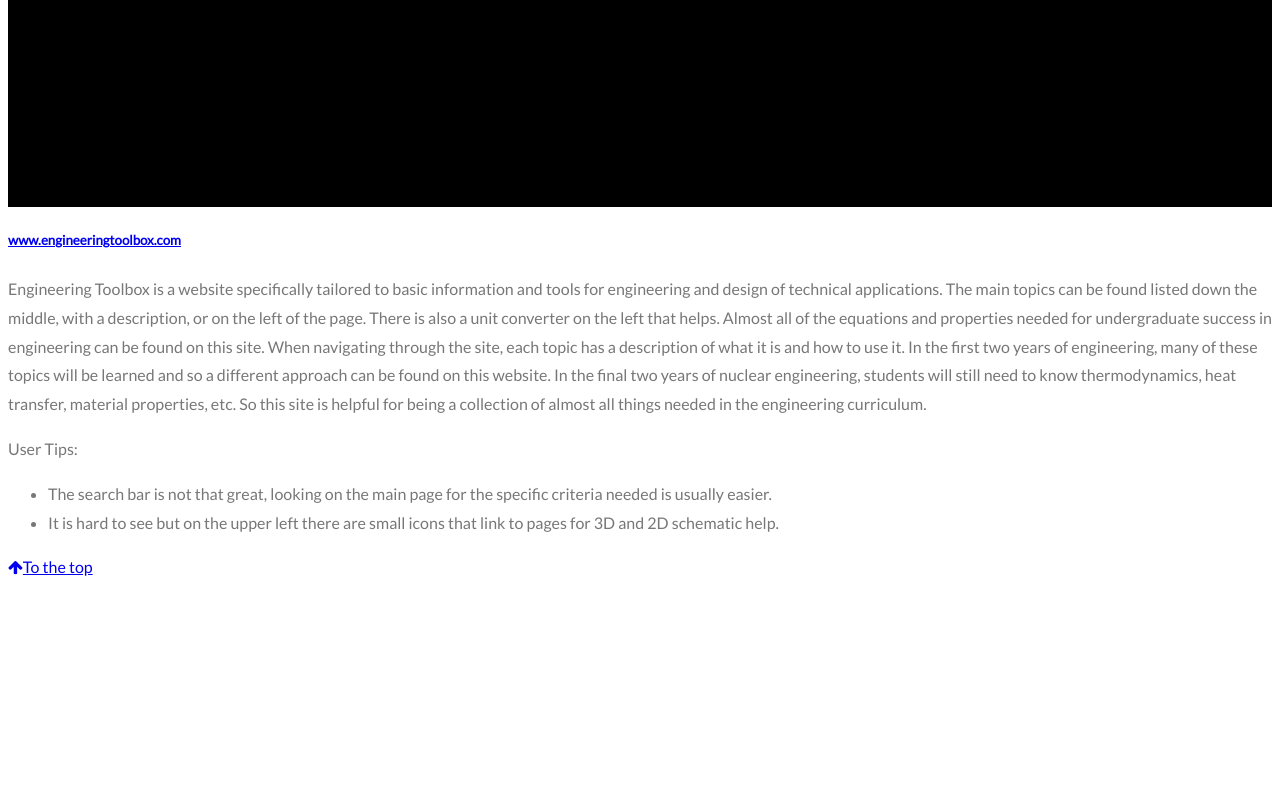
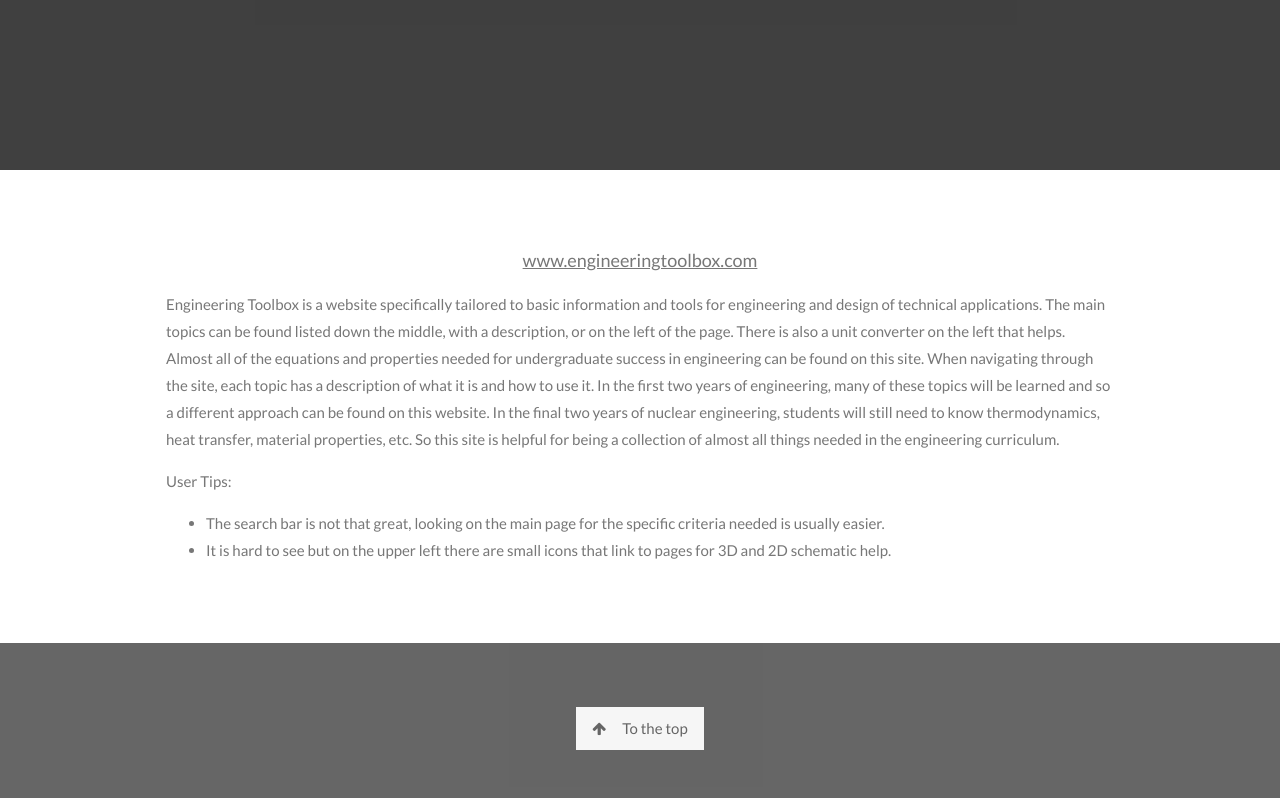
Before and after one commit to dse5063/dse5063.github.io, a plain HTML site: page resource3.html in a window 1280 px wide. Shown: the part 230-1028 px from the top of the page. Before the commit the page ends 812 px from the top, so only its background shows below. Drawn offline with Linux system fonts and the light colour scheme.

Commit message:
Update resource3.html

```diff
--- a/resource3.html
+++ b/resource3.html
@@ -3,7 +3,7 @@
 <title>Engineering Toolbox</title>
 <meta charset="UTF-8">
 <meta name="viewport" content="width=device-width, initial-scale=1">
-<link rel="stylesheet" href="eag_stylesheet.txt">
+<link rel="stylesheet" href="stylesheet.css">
 <link rel="stylesheet" href="https://fonts.googleapis.com/css?family=Lato">
 <link rel="stylesheet" href="https://cdnjs.cloudflare.com/ajax/libs/font-awesome/4.7.0/css/font-awesome.min.css">
 <style>
```
